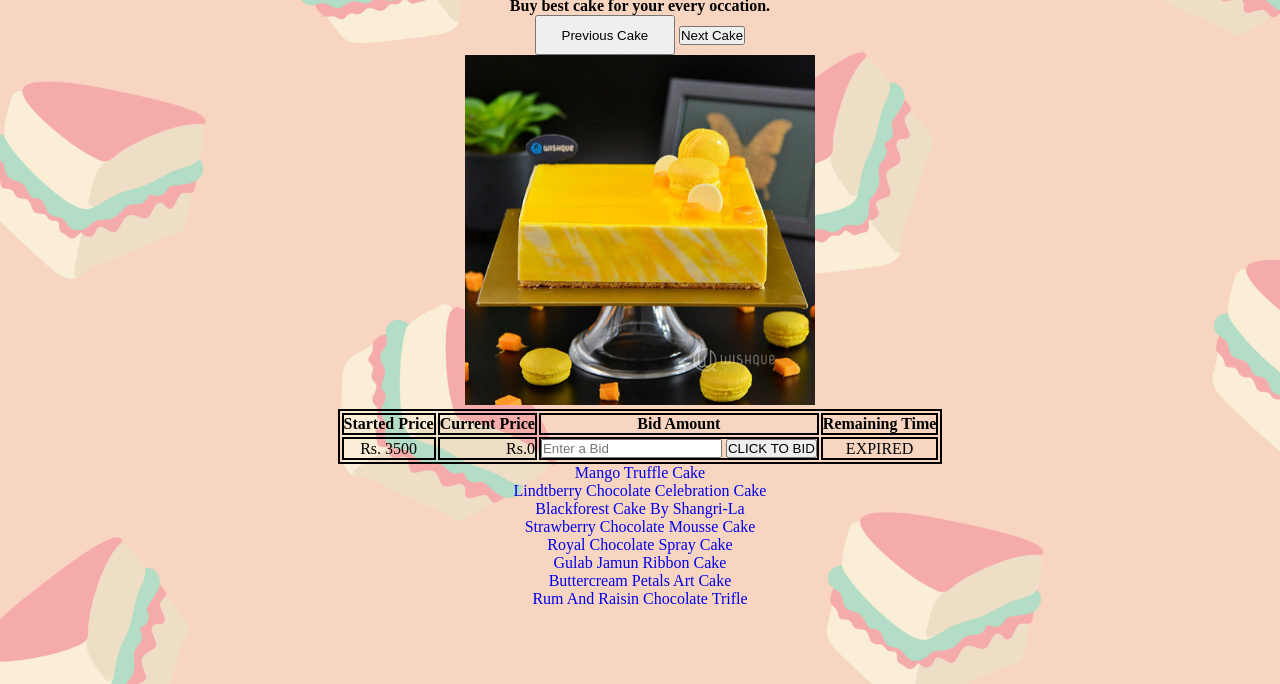
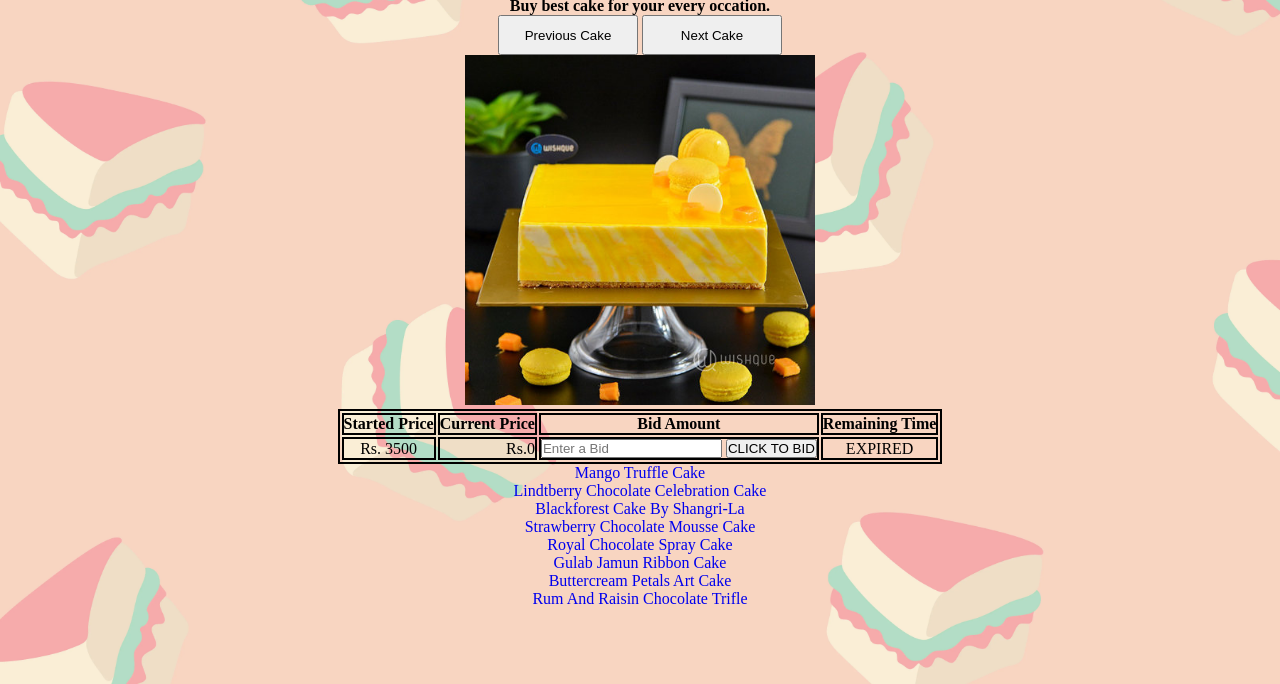
Before and after one commit to SithumSiriwardhana/myFirstWebApp, a plain HTML site: page Index.html in a window 1280 px wide. Shown: the part 116-800 px from the top of the page. Drawn offline with Linux system fonts and the light colour scheme.

Commit message:
error corection

```diff
--- a/styles.css
+++ b/styles.css
@@ -38,7 +38,7 @@
    height: 40px;
  }
 
- #pextBtn {
+ #nextBtn {
    width: 140px;
    height: 40px;
  }
```
